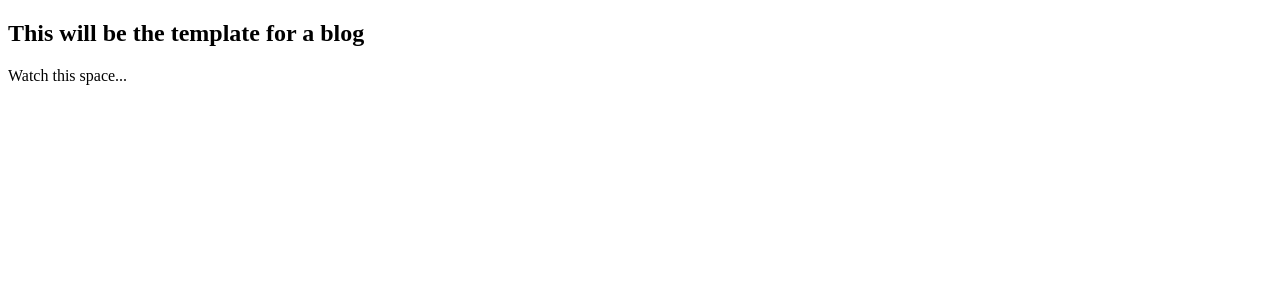
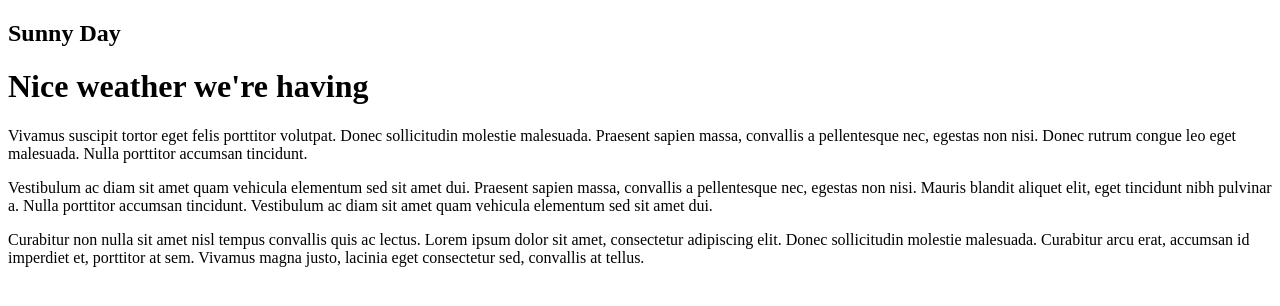
Before and after one commit to mark-williams/gatsby-site, a Gatsby site: page /sunny-day in a window 1280 px wide. Built offline with nearby package versions, Linux system fonts and the light colour scheme; Gatsby itself is replaced by a stand-in of ours.

Commit message:
chore: implement template for blog post (TODO needs styling)

```diff
--- a/src/templates/blog-post.js
+++ b/src/templates/blog-post.js
@@ -1,13 +1,20 @@
 import React from 'react';
+import PropTypes from 'prop-types';
 import { graphql } from 'gatsby';
 
 const Template = ({ data }) => {
+  const { markdownRemark: post } = data;
+  const { frontmatter, html } = post;
   return (
     <div>
-      <h2>This will be the template for a blog</h2>
-      <p>Watch this space...</p>
+      <h2>{frontmatter.title}</h2>
+      <div dangerouslySetInnerHTML={{ __html: html }} />
     </div>
   );
+};
+
+Template.propTypes = {
+  data: PropTypes.object
 };
 
 export const pageQuery = graphql`
```
